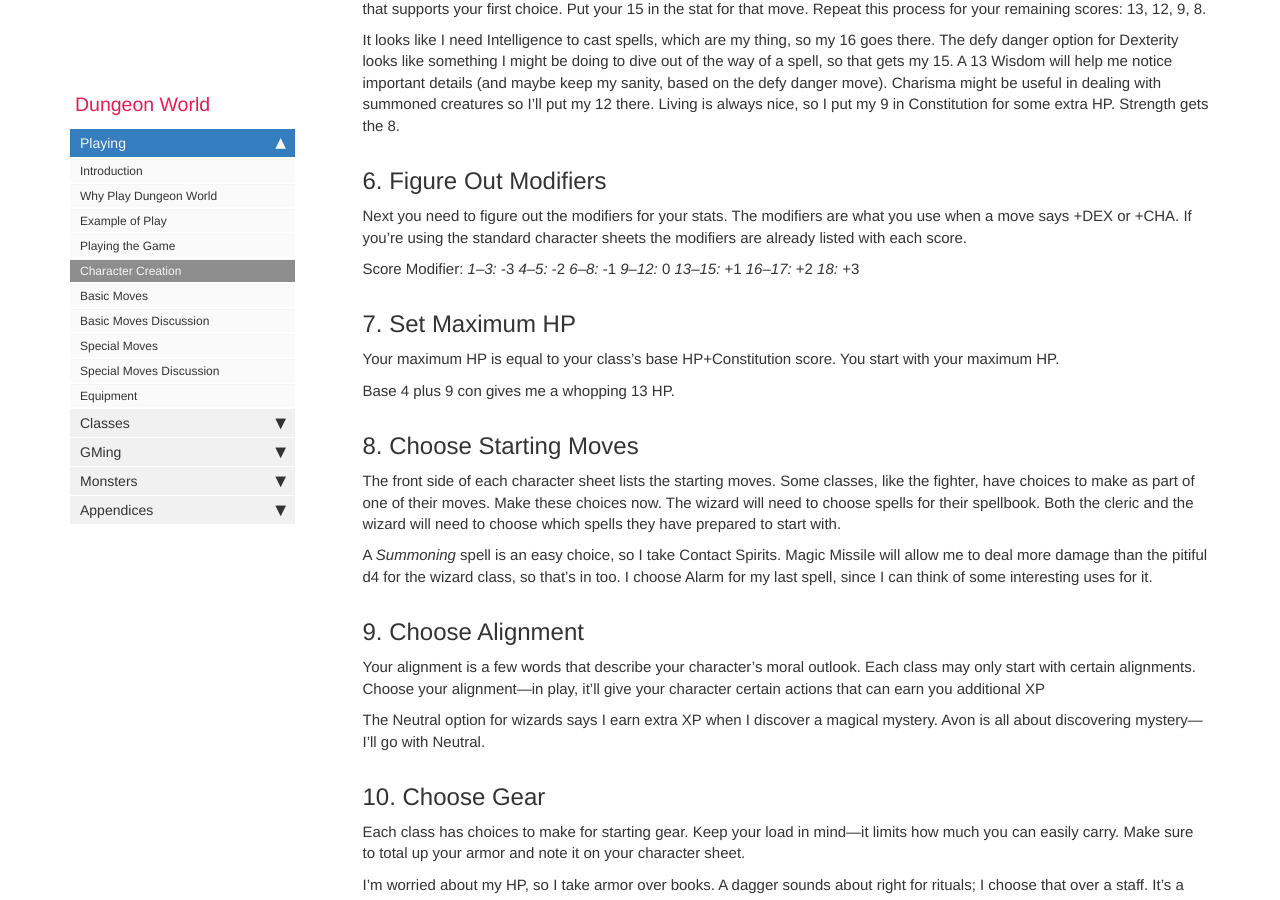
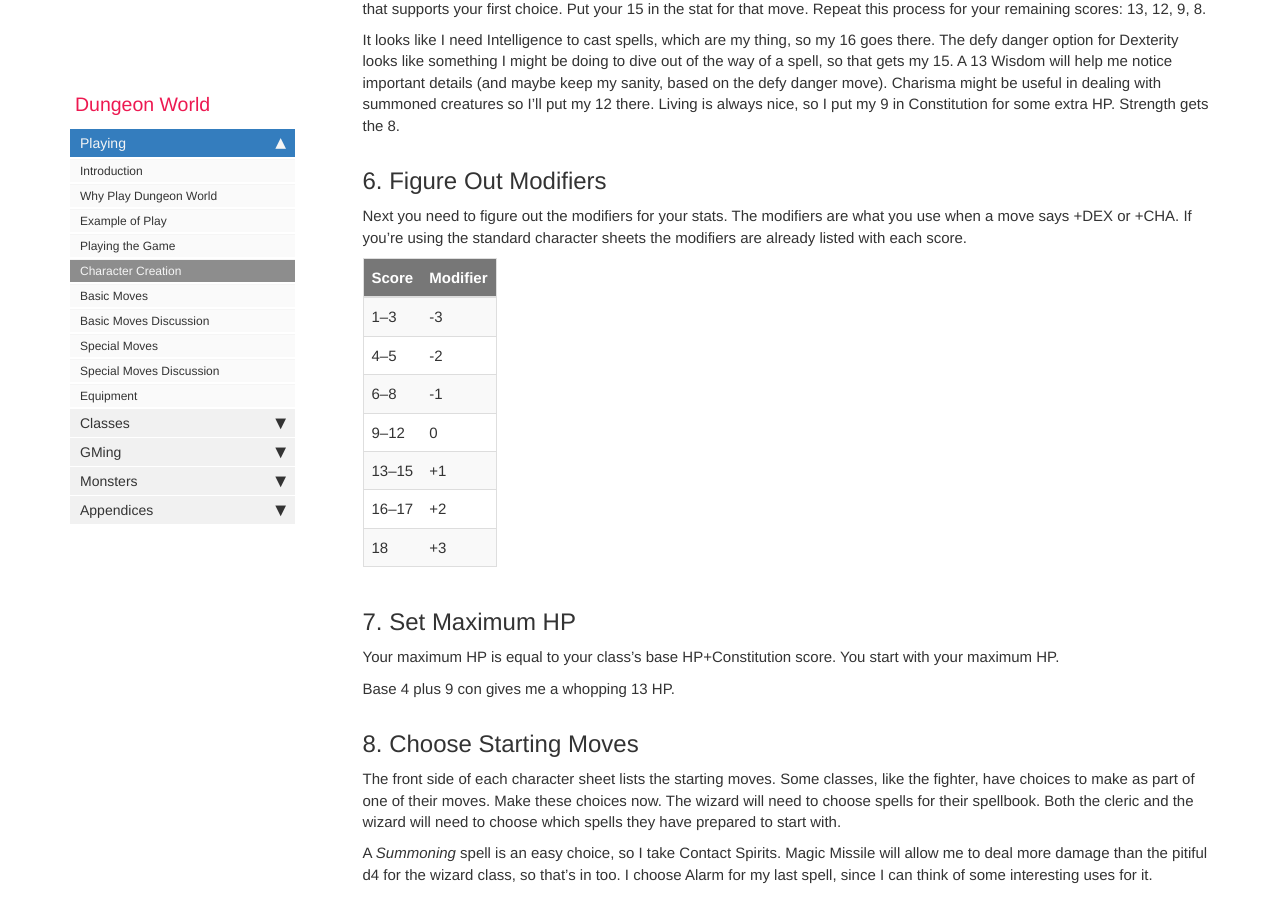
Before and after one commit to exposit/dw-srd, a Jekyll site: the page built from pages/dw/dw_character_creation.md, in a window 1280 px wide and 900 px high, scrolled down 1149 px. Built offline with Jekyll 4.4.1, drawn with Linux system fonts in a browser that asks for light colours; nearby versions of some CDN libraries; comment, search, counter and statistics services are not loaded.

Commit message:
Formatted Score/Modifier table as a markdown table

```diff
--- a/pages/dw/dw_character_creation.md
+++ b/pages/dw/dw_character_creation.md
@@ -78,14 +78,15 @@ Next you need to figure out the modifiers for your stats. The modifiers are
 what you use when a move says +DEX or +CHA. If you’re using the standard
 character sheets the modifiers are already listed with each score.
 
-Score Modifier:
-*1–3:* -3
-*4–5:* -2
-*6–8:* -1
-*9–12:* 0
-*13–15:* +1
-*16–17:* +2
-*18:* +3
+| Score | Modifier |
+|-------|----------|
+| 1–3   | -3 |
+| 4–5   | -2 |
+| 6–8   | -1 |
+| 9–12  |  0 |
+| 13–15 | +1 |
+| 16–17 | +2 |
+| 18    | +3 |
 
 ## 7\. Set Maximum HP
 
```
